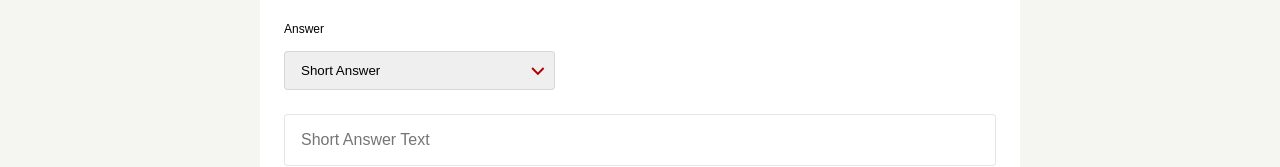
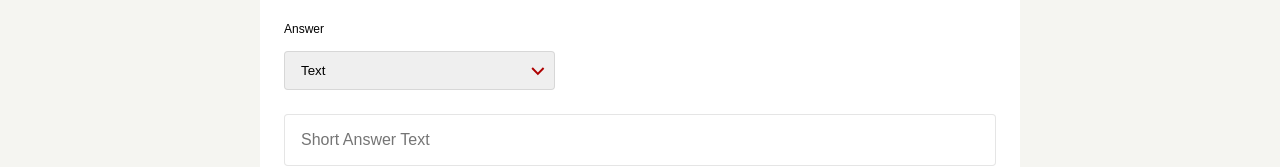
Before and after one commit to markohanesian/former-mso, a React (Create React App) app: page / in a window 1280 px wide. Shown: the part 251-418 px from the top of the page. Built offline with nearby package versions, Linux system fonts and the light colour scheme.

Commit message:
Remove short answer from question type

```diff
--- a/src/components/QuestionForm.js
+++ b/src/components/QuestionForm.js
@@ -160,9 +160,6 @@ export default function QuestionForm() {
                     handleQuestionChange(id, "answerType", e.target.value)
                   }
                 >
-                  <option value="" disabled>
-                    Short Answer
-                  </option>
                   <option value="text">Text</option>
                   <option value="number">Number</option>
                   <option value="date">Date</option>
```
